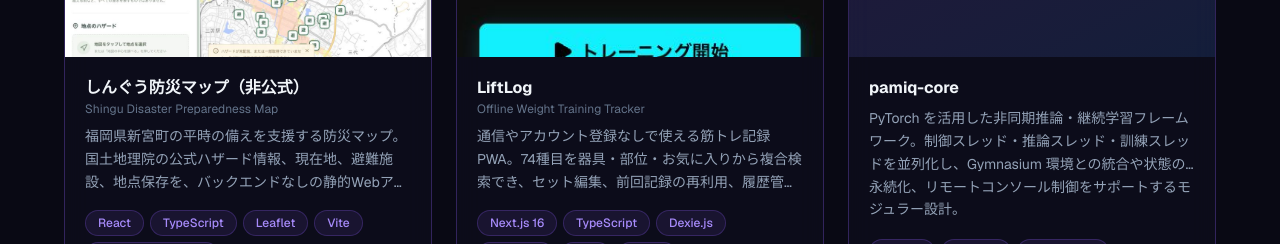
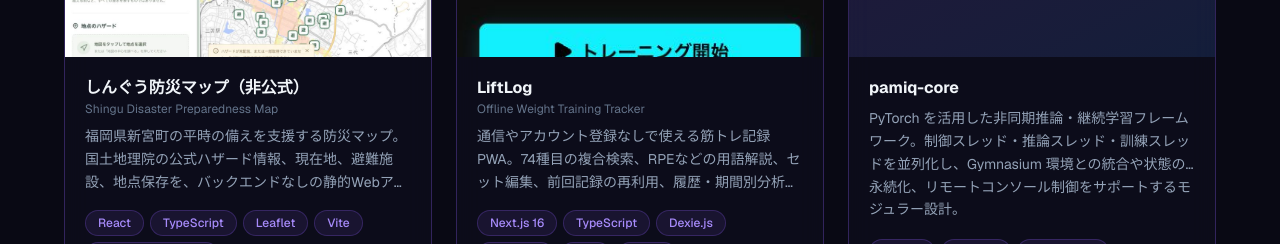
Before and after one commit to yukiyoshi-eng/personal-portfolio, a Next.js app: page / in a window 1280 px wide. Shown: the part 1980-2224 px from the top of the page. Built offline with nearby package versions, Linux system fonts and the light colour scheme.

Commit message:
Mention LiftLog terminology help

```diff
--- a/src/data/projects.ts
+++ b/src/data/projects.ts
@@ -28,9 +28,9 @@
     title: "LiftLog",
     titleEn: "Offline Weight Training Tracker",
     descriptionJa:
-      "通信やアカウント登録なしで使える筋トレ記録PWA。74種目を器具・部位・お気に入りから複合検索でき、セット編集、前回記録の再利用、履歴管理、期間別分析、JSONバックアップをIndexedDB上に実装。",
+      "通信やアカウント登録なしで使える筋トレ記録PWA。74種目の複合検索、RPEなどの用語解説、セット編集、前回記録の再利用、履歴・期間別分析、バックアップをIndexedDB上に実装。",
     descriptionEn:
-      "An installable offline-first workout PWA with a 74-exercise catalog, combined equipment and muscle filters, editable sets, reusable previous workouts, performance analytics, and JSON backup.",
+      "An installable offline-first workout PWA with a 74-exercise catalog, combined filters, contextual training-term help, editable sets, reusable previous workouts, analytics, and local backup.",
     category: "Frontend",
     techs: [
       { name: "Next.js 16" },
```
